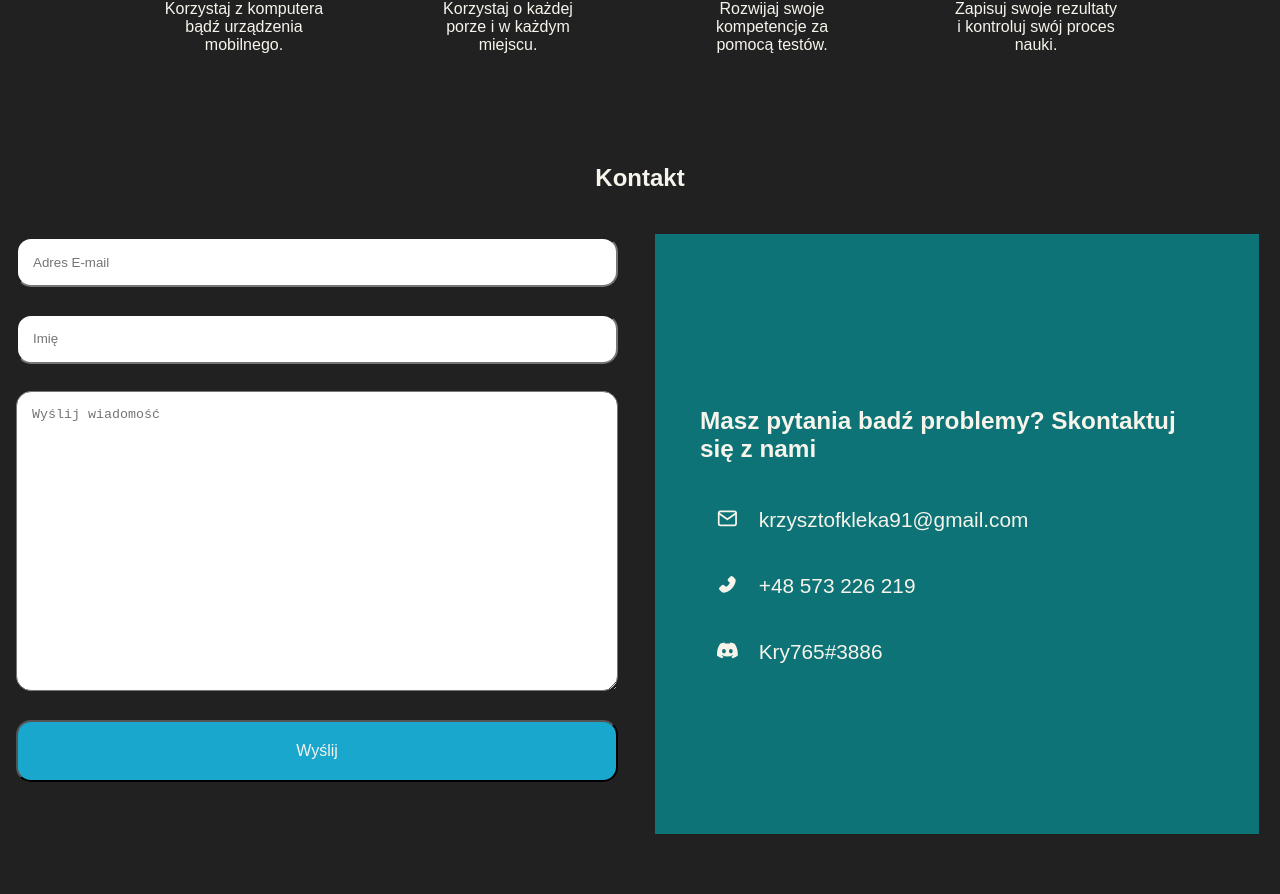
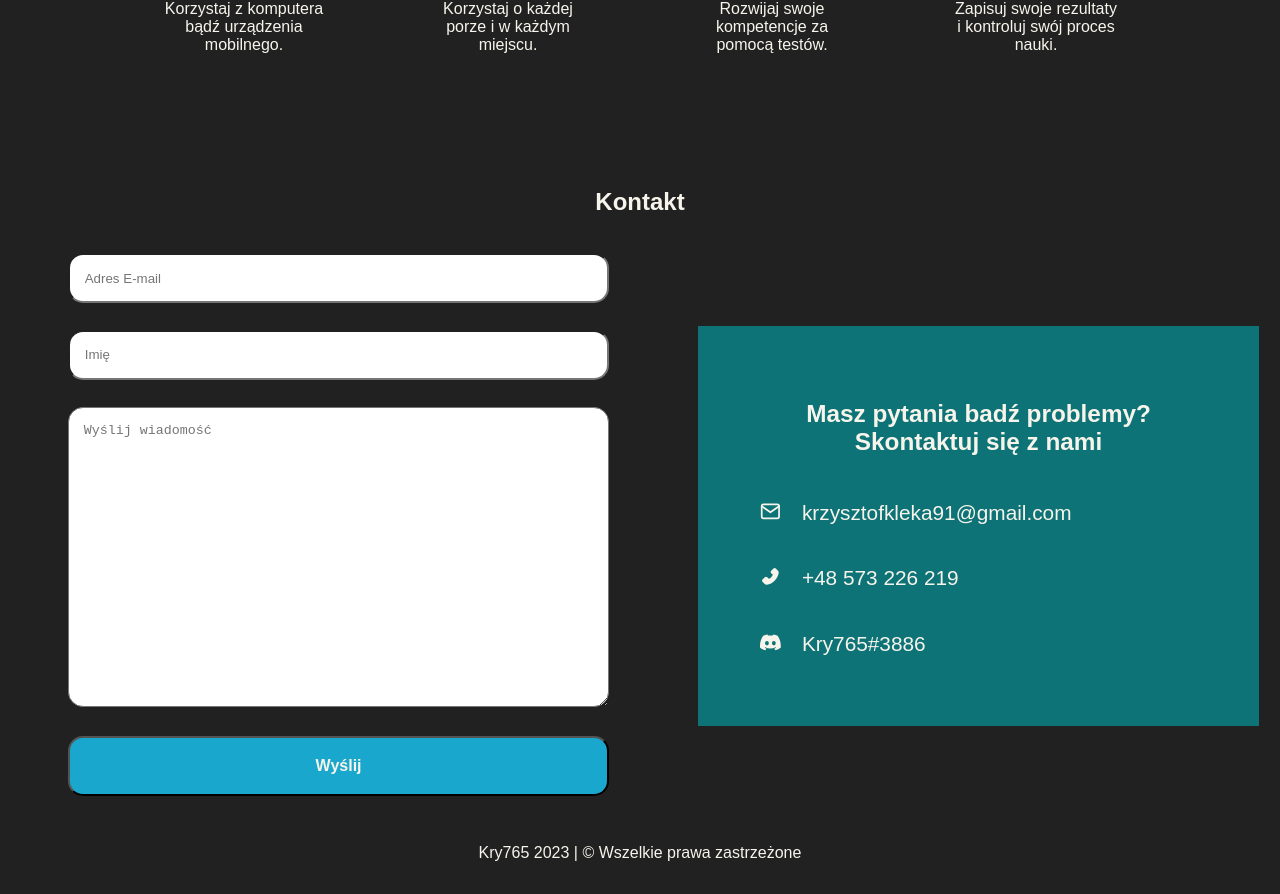
Before and after one commit to Kry765/LearnPG, a React (Create React App) app: page / in a window 1280 px wide. Shown: the part 1274-2168 px from the top of the page. Built offline with nearby package versions, Linux system fonts and the light colour scheme.

Commit message:
modern main

```diff
--- a/src/frontend/components/Main.js
+++ b/src/frontend/components/Main.js
@@ -93,7 +93,7 @@ function Main() {
 					</div>
 				</section>
 				<section>
-					<div className='offerts'>
+					 <div className='offerts'>
 						<h1 className='title'>Korzyści</h1>
 						<div className='offerts__cards'>
 							<div className='offerts__section-card'>
@@ -130,7 +130,7 @@ function Main() {
 					</div>
 				</section>
 				<section>
-					<h1 className='contact__title'>Kontakt</h1>
+					 <h1 className='contact__title'>Kontakt</h1>
 					<div className='contact'>
 						<div className='contact__box-right'>
 							<input type='text' className='contact__input-email' placeholder='Adres E-mail' />
@@ -156,6 +156,11 @@ function Main() {
 					</div>
 				</section>
 			</main>
+			<footer>
+				<div className='footer'>
+					<p>Kry765 2023 | &copy; Wszelkie prawa zastrzeżone</p>
+				</div>
+			</footer>
 		</div>
 	)
 }
--- a/src/frontend/scss/_main.scss
+++ b/src/frontend/scss/_main.scss
@@ -127,6 +127,7 @@
 		transform: rotate(45deg);
 		background-color: $green;
 		z-index: 1;
+		display: none;
 	}
 
 	&__title {
@@ -218,21 +219,24 @@
 	min-height: 100%;
 	max-width: 100%;
 	display: flex;
-	flex-direction: row;
+	flex-direction: column;
+	justify-content: center;
+	align-items: center;
 	&__title {
 		color: $white;
 		text-align: center;
+		padding: 1em;
 	}
 	&__box-right {
 		display: flex;
 		flex-direction: column;
-		margin: 2em 1em;
-		width: 50%;
+		align-items: center;
+		width: 100%;
 	}
 	&__input-email {
 		padding: 15px;
 		margin: 1em 0;
-		width: 100%;
+		width: 80%;
 		height: 50px;
 		border-radius: 15px;
 	}
@@ -241,17 +245,18 @@
 		padding: 15px;
 		height: 300px;
 		border-radius: 15px;
-		width: 100%;
+		width: 80%;
 	}
 	&__box-left {
+		text-align: center;
 		font-size: 1.3rem;
 		color: $white;
 		padding: 1em;
 		display: flex;
 		justify-content: center;
 		flex-direction: column;
-		height: 600px;
-		width: 50%;
+		height: 400px;
+		width: 80%;
 		margin: 2em 1em;
 		background-color: $green;
 	}
@@ -259,9 +264,10 @@
 		margin: 1em;
 	}
 	&__btn {
+		font-weight: bold;
 		margin: 1em 0;
-		width: 100%;
-		height: 10%;
+		width: 80%;
+		height: 60px;
 		border-radius: 15px;
 		font-size: 1rem;
 		background-color: $contrast-color;
@@ -312,5 +318,20 @@
 		&__img {
 			display: block;
 		}
+		&__belt {
+			display: block;
+		}
+	}
+
+	.contact {
+		display: flex;
+		align-items: center;
+		flex-direction: row;
+		justify-content: center;
+	}
+
+	.footer {
+		padding: 2em;
+		text-align: center;
 	}
 }
--- a/src/frontend/scss/_reset.scss
+++ b/src/frontend/scss/_reset.scss
@@ -11,6 +11,7 @@
 body {
 	background-color: $dark;
 	font-size: 16px;
+	color: $white;
 	font-family: 'Poppins', sans-serif;
 }
 
```
